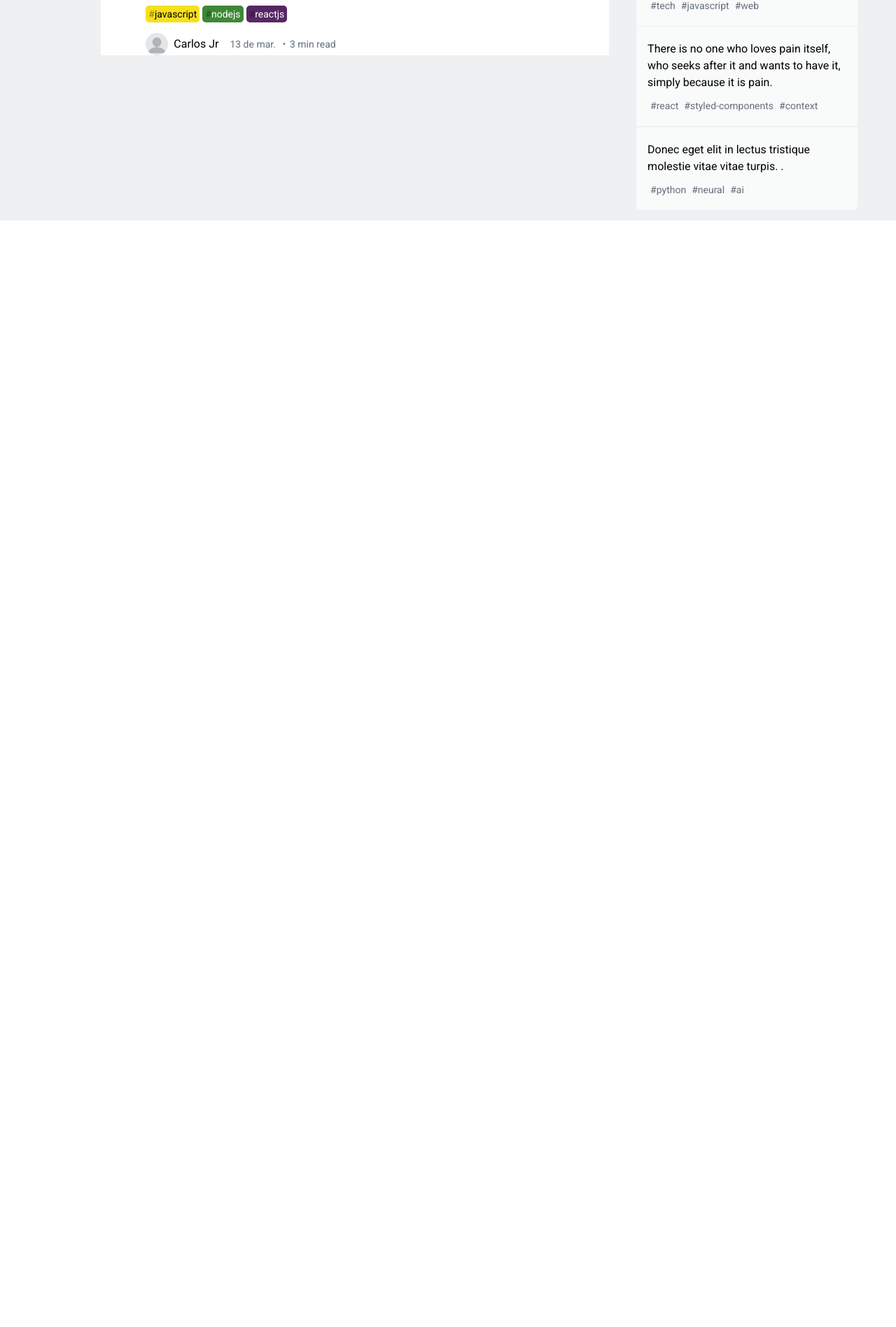
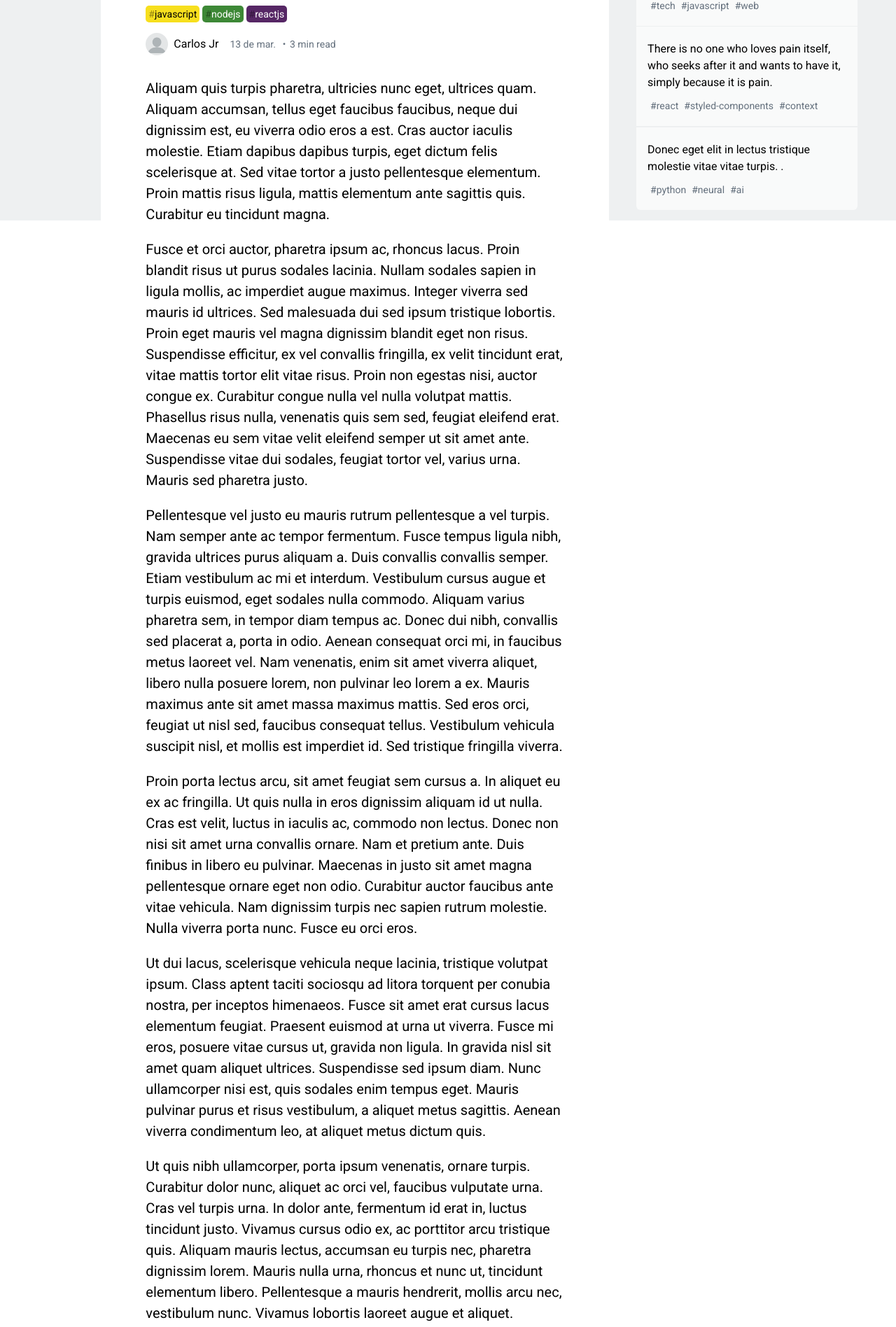
Before and after one commit to cjuniordev/blog-post-react, a React (Create React App) app: page / in a window 1280 px wide. Shown: the part 582-2478 px from the top of the page at 70% size. Before the commit the page ends 897 px from the top, so only its background shows below. Built offline with nearby package versions, Linux system fonts and the light colour scheme.

Commit message:
Add Paragraph

```diff
--- a/src/pages/Post/Main/index.js
+++ b/src/pages/Post/Main/index.js
@@ -1,4 +1,4 @@
-import { Container, Cover, Img, Content, Header, Title } from './style';
+import { Container, Cover, Img, Content, Header, Title, Paragraph } from './style';
 import Tags from './Tags';
 import Info from './Info';
 
@@ -14,6 +14,24 @@ function Main() {
           <Tags />
           <Info />
         </Header>
+        <Paragraph>
+          Aliquam quis turpis pharetra, ultricies nunc eget, ultrices quam. Aliquam accumsan, tellus eget faucibus faucibus, neque dui dignissim est, eu viverra odio eros a est. Cras auctor iaculis molestie. Etiam dapibus dapibus turpis, eget dictum felis scelerisque at. Sed vitae tortor a justo pellentesque elementum. Proin mattis risus ligula, mattis elementum ante sagittis quis. Curabitur eu tincidunt magna.
+        </Paragraph>
+        <Paragraph>
+          Fusce et orci auctor, pharetra ipsum ac, rhoncus lacus. Proin blandit risus ut purus sodales lacinia. Nullam sodales sapien in ligula mollis, ac imperdiet augue maximus. Integer viverra sed mauris id ultrices. Sed malesuada dui sed ipsum tristique lobortis. Proin eget mauris vel magna dignissim blandit eget non risus. Suspendisse efficitur, ex vel convallis fringilla, ex velit tincidunt erat, vitae mattis tortor elit vitae risus. Proin non egestas nisi, auctor congue ex. Curabitur congue nulla vel nulla volutpat mattis. Phasellus risus nulla, venenatis quis sem sed, feugiat eleifend erat. Maecenas eu sem vitae velit eleifend semper ut sit amet ante. Suspendisse vitae dui sodales, feugiat tortor vel, varius urna. Mauris sed pharetra justo.
+        </Paragraph>
+        <Paragraph>
+          Pellentesque vel justo eu mauris rutrum pellentesque a vel turpis. Nam semper ante ac tempor fermentum. Fusce tempus ligula nibh, gravida ultrices purus aliquam a. Duis convallis convallis semper. Etiam vestibulum ac mi et interdum. Vestibulum cursus augue et turpis euismod, eget sodales nulla commodo. Aliquam varius pharetra sem, in tempor diam tempus ac. Donec dui nibh, convallis sed placerat a, porta in odio. Aenean consequat orci mi, in faucibus metus laoreet vel. Nam venenatis, enim sit amet viverra aliquet, libero nulla posuere lorem, non pulvinar leo lorem a ex. Mauris maximus ante sit amet massa maximus mattis. Sed eros orci, feugiat ut nisl sed, faucibus consequat tellus. Vestibulum vehicula suscipit nisl, et mollis est imperdiet id. Sed tristique fringilla viverra.
+        </Paragraph>
+        <Paragraph>
+          Proin porta lectus arcu, sit amet feugiat sem cursus a. In aliquet eu ex ac fringilla. Ut quis nulla in eros dignissim aliquam id ut nulla. Cras est velit, luctus in iaculis ac, commodo non lectus. Donec non nisi sit amet urna convallis ornare. Nam et pretium ante. Duis finibus in libero eu pulvinar. Maecenas in justo sit amet magna pellentesque ornare eget non odio. Curabitur auctor faucibus ante vitae vehicula. Nam dignissim turpis nec sapien rutrum molestie. Nulla viverra porta nunc. Fusce eu orci eros.
+        </Paragraph>
+        <Paragraph>
+          Ut dui lacus, scelerisque vehicula neque lacinia, tristique volutpat ipsum. Class aptent taciti sociosqu ad litora torquent per conubia nostra, per inceptos himenaeos. Fusce sit amet erat cursus lacus elementum feugiat. Praesent euismod at urna ut viverra. Fusce mi eros, posuere vitae cursus ut, gravida non ligula. In gravida nisl sit amet quam aliquet ultrices. Suspendisse sed ipsum diam. Nunc ullamcorper nisi est, quis sodales enim tempus eget. Mauris pulvinar purus et risus vestibulum, a aliquet metus sagittis. Aenean viverra condimentum leo, at aliquet metus dictum quis.
+        </Paragraph>
+        <Paragraph>
+          Ut quis nibh ullamcorper, porta ipsum venenatis, ornare turpis. Curabitur dolor nunc, aliquet ac orci vel, faucibus vulputate urna. Cras vel turpis urna. In dolor ante, fermentum id erat in, luctus tincidunt justo. Vivamus cursus odio ex, ac porttitor arcu tristique quis. Aliquam mauris lectus, accumsan eu turpis nec, pharetra dignissim lorem. Mauris nulla urna, rhoncus et nunc ut, tincidunt elementum libero. Pellentesque a mauris hendrerit, mollis arcu nec, vestibulum nunc. Vivamus   lobortis laoreet augue et aliquet. Praesent dapibus at mi sit amet aliquam.
+        </Paragraph>
       </Content>
     </Container>
   );
--- a/src/pages/Post/Main/style.js
+++ b/src/pages/Post/Main/style.js
@@ -25,7 +25,7 @@ export const Content = styled.div`
 `;
 
 export const Header = styled.div`
-
+  margin-bottom: 32px;
 `;
 
 export const Title = styled.h1`
@@ -34,3 +34,10 @@ export const Title = styled.h1`
  line-height: 60px;
  margin-bottom: 16px;
 `;
+
+export const Paragraph = styled.p`
+  font-size: 20px;
+  line-height: 30px;
+
+  margin-bottom: 20px;
+`;
```
